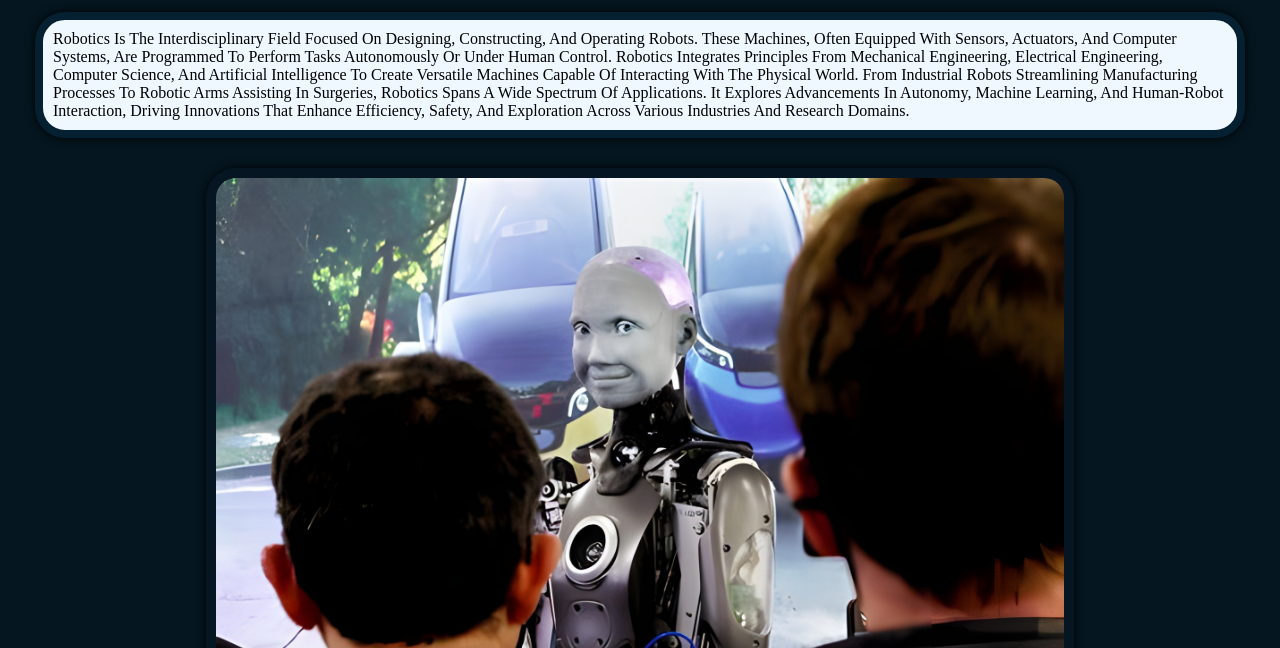
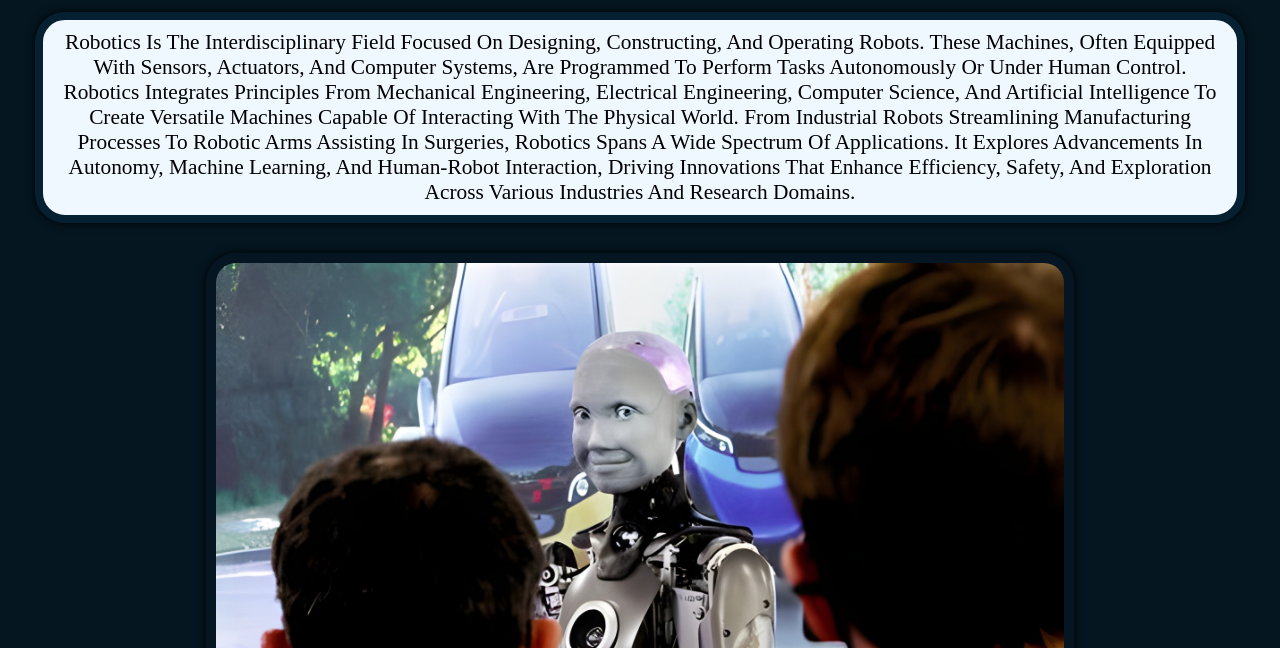
Before and after one commit to dinusasa/dinusasa, a plain HTML site: page index.html in a window 1280 px wide. Shown: the part 152-800 px from the top of the page. Drawn offline with Linux system fonts and the light colour scheme; a web font is replaced by a local one.

Commit message:
Update style.css

```diff
--- a/scripts/style.css
+++ b/scripts/style.css
@@ -5,6 +5,7 @@
   font-family: "kode mono";
   background-color: rgb(5, 22, 32);
   color: aliceblue;
+  text-align: center;
   text-transform: capitalize;
 }
 *::selection {
@@ -77,7 +78,7 @@ h1 {
   letter-spacing: 1px;
 }
 p {
-  font-size: medium;
+  font-size: 16pt;
   margin: 15px;
   padding: 10px;
   background-color: aliceblue;
```
